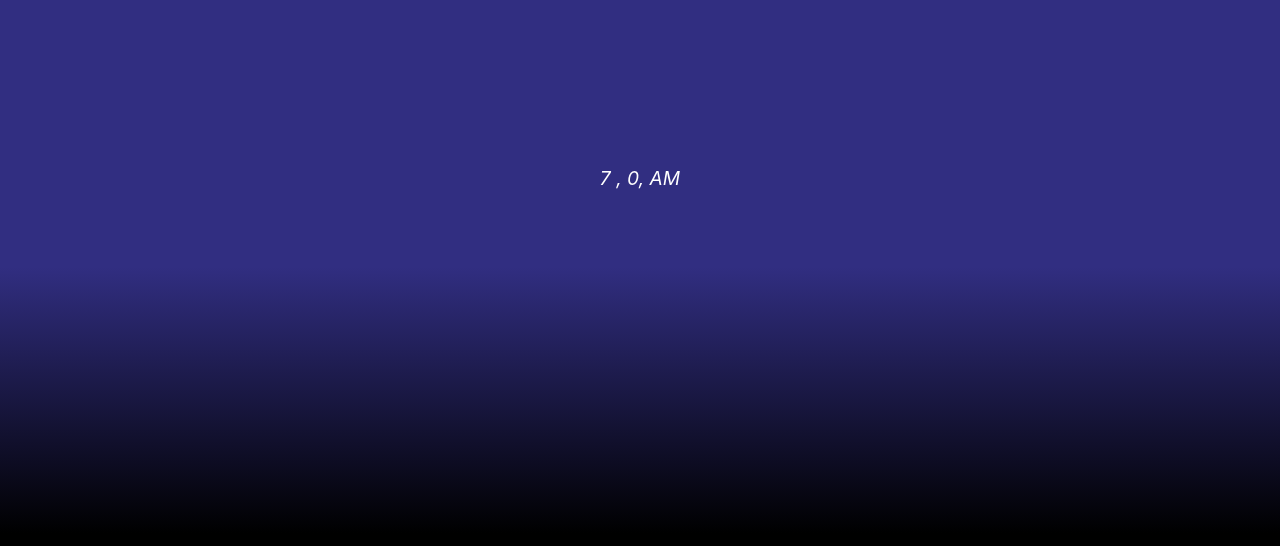
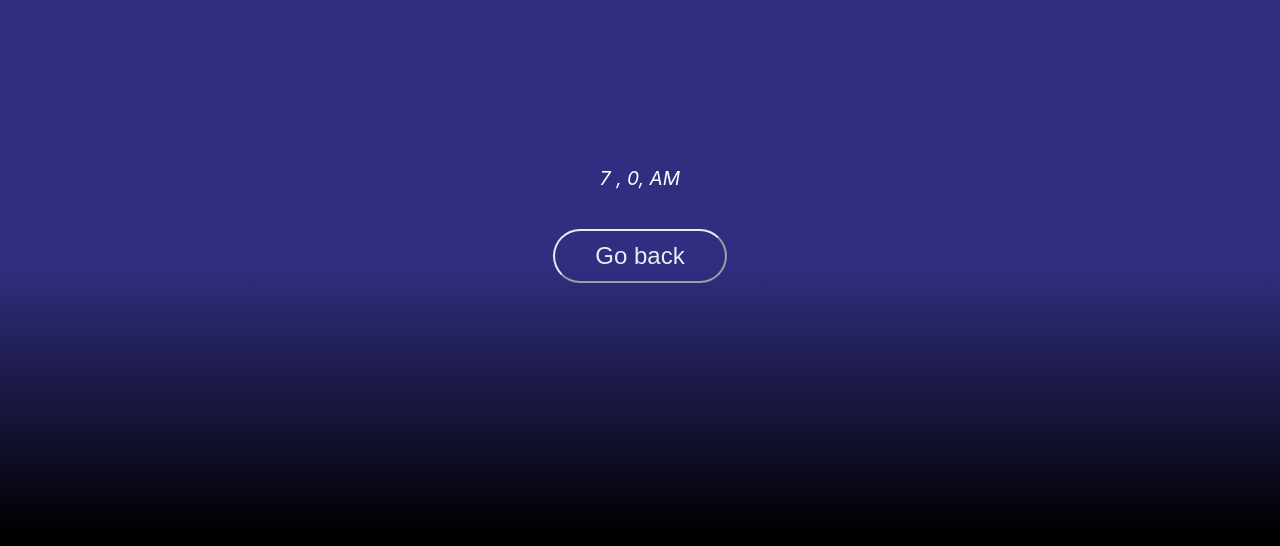
Before and after one commit to juanjosevega99/sweet-dreams, a React (Vite) app: page / in a window 1280 px wide. Both pictures are taken after a click on the button "Go". Shown: the top 546 px of the page. Built offline with nearby package versions, Linux system fonts and the light colour scheme.

Commit message:
feat: add go back to wakeup component

```diff
--- a/src/components/Wakeup/WakeUp.tsx
+++ b/src/components/Wakeup/WakeUp.tsx
@@ -2,9 +2,14 @@ interface WakeUpProps {
   selectedHour: number
   selectedMinute: number
   selectedAmPm: string
+  goBack: any
 }
 
-export function WakeUp({ selectedHour, selectedMinute, selectedAmPm }: WakeUpProps) {
+export function WakeUp({ selectedHour, selectedMinute, selectedAmPm, goBack }: WakeUpProps) {
+  const handleGoBackClick = () => {
+    goBack();
+  };
+
   let wakeUpHour = selectedHour % 12;
   if (selectedAmPm === "PM") {
     wakeUpHour += 12;
@@ -16,6 +21,12 @@ export function WakeUp({ selectedHour, selectedMinute, selectedAmPm }: WakeUpPro
         {selectedHour} , {selectedMinute}, {selectedAmPm}
         {/* {wakeUpHour12}:{wakeUpMinute.toString().padStart(2, "0")} {wakeUpAmPm} */}
       </p>
+      <input
+            type="button"
+            value="Go back"
+            className="button-primary"
+            onClick={handleGoBackClick}
+          />
     </div>
   );
 }
```
